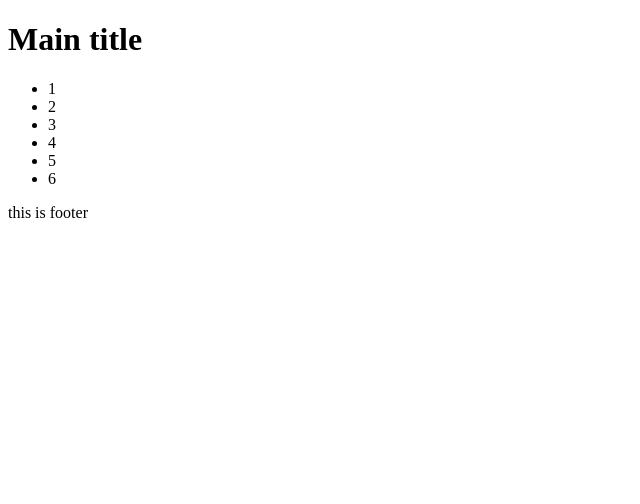
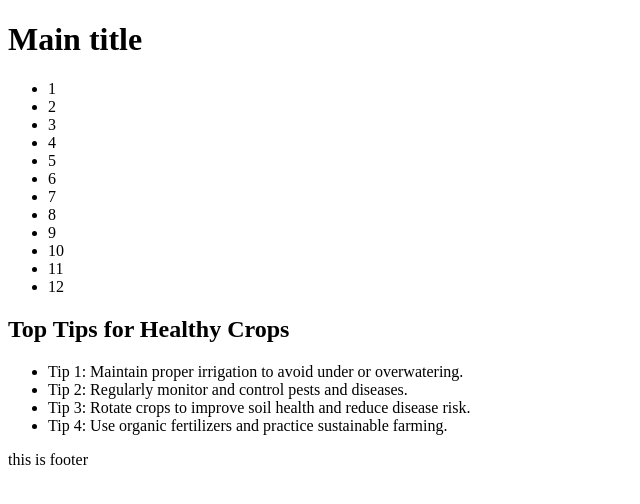
Before and after one commit to NikolayDimov/agronomy, a plain HTML site: page index.html in a window 1280 px wide. Shown: the whole page, without its empty margins (0-640 px from the left). Drawn offline with Linux system fonts and the light colour scheme.

Commit message:
new li in index and new func

```diff
--- a/function.js
+++ b/function.js
@@ -2,3 +2,8 @@ export default function sum(a, b, c) {
     let result = a + b + c;
     return result;
 }
+
+export default function minus(a, b) {
+    let result = a - b;
+    return result;
+}
--- a/index.html
+++ b/index.html
@@ -17,7 +17,25 @@
             <li>4</li>
             <li>5</li>
             <li>6</li>
+            <li>7</li>
+            <li>8</li>
+            <li>9</li>
+            <li>10</li>
+            <li>11</li>
+            <li>12</li>
         </ul></section>
+
+        <section>
+            <h2>Top Tips for Healthy Crops</h2>
+            <ul>
+              <li>Tip 1: Maintain proper irrigation to avoid under or overwatering.</li>
+              <li>Tip 2: Regularly monitor and control pests and diseases.</li>
+              <li>Tip 3: Rotate crops to improve soil health and reduce disease risk.</li>
+              <li>Tip 4: Use organic fertilizers and practice sustainable farming.</li>
+            </ul>
+          </section>
+
+
     </main>
     <footer>
         <p>this is footer</p>
```
